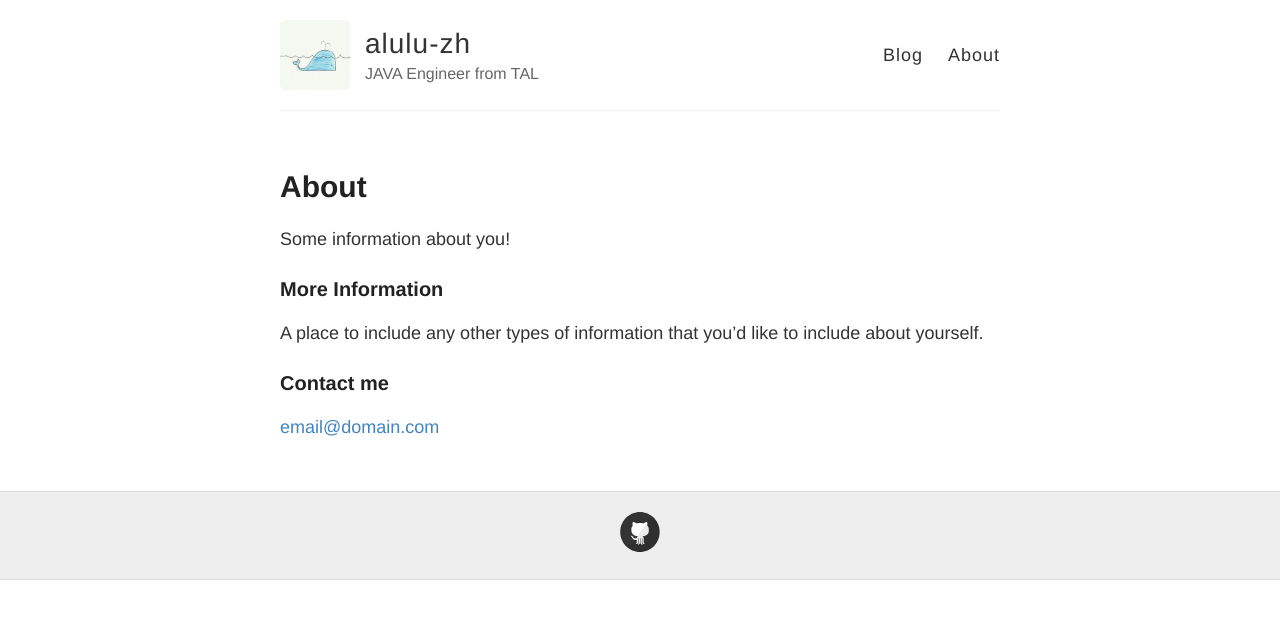
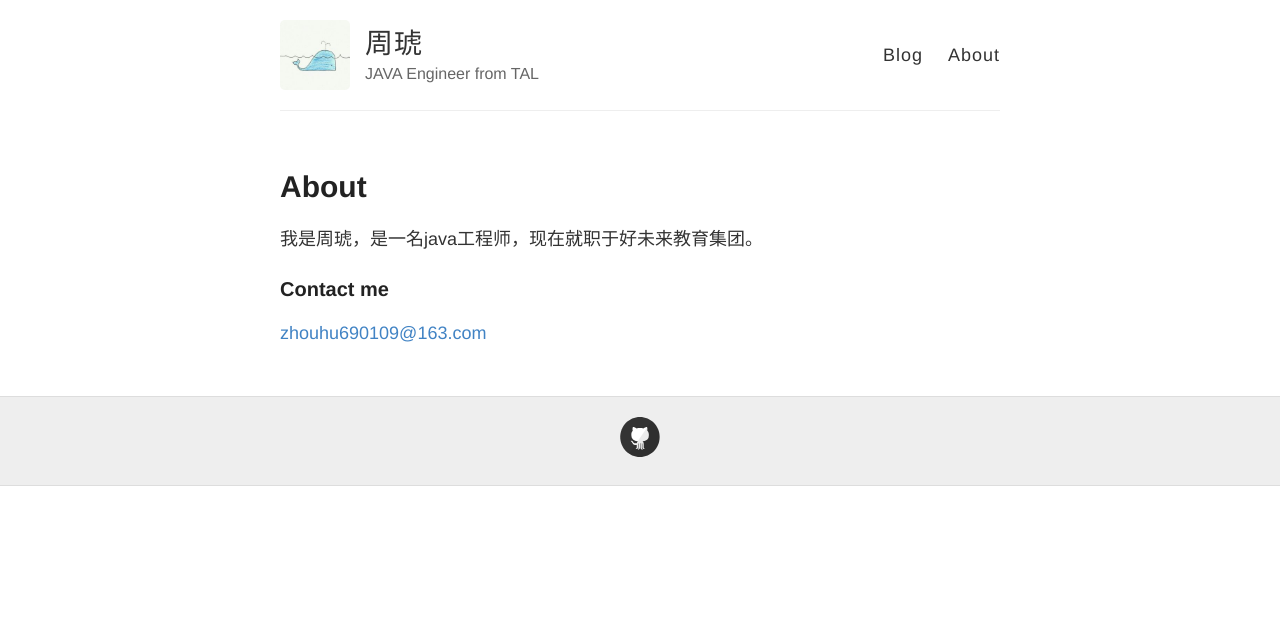
Before and after one commit to alulu-zh/alulu-zh.github.io, a Jekyll site: the page built from about.md, in a window 1280 px wide. Shown: the top 619 px of the page. Built offline with Jekyll 4.4.1, drawn with Linux system fonts in a browser that asks for light colours.

Commit message:
update personal info

```diff
--- a/_config.yml
+++ b/_config.yml
@@ -3,7 +3,7 @@
 #
 
 # Name of your site (displayed in the header)
-name: alulu-zh
+name: 周琥
 
 # Short bio or description (displayed in the header)
 description: JAVA Engineer from TAL
--- a/about.md
+++ b/about.md
@@ -4,12 +4,8 @@
 permalink: /about/
 ---
 
-Some information about you!
-
-### More Information
-
-A place to include any other types of information that you'd like to include about yourself.
+我是周琥，是一名java工程师，现在就职于好未来教育集团。
 
 ### Contact me
 
-[email@domain.com](mailto:email@domain.com)
+[zhouhu690109@163.com](mailto:zhouhu690109@163.com)
```
